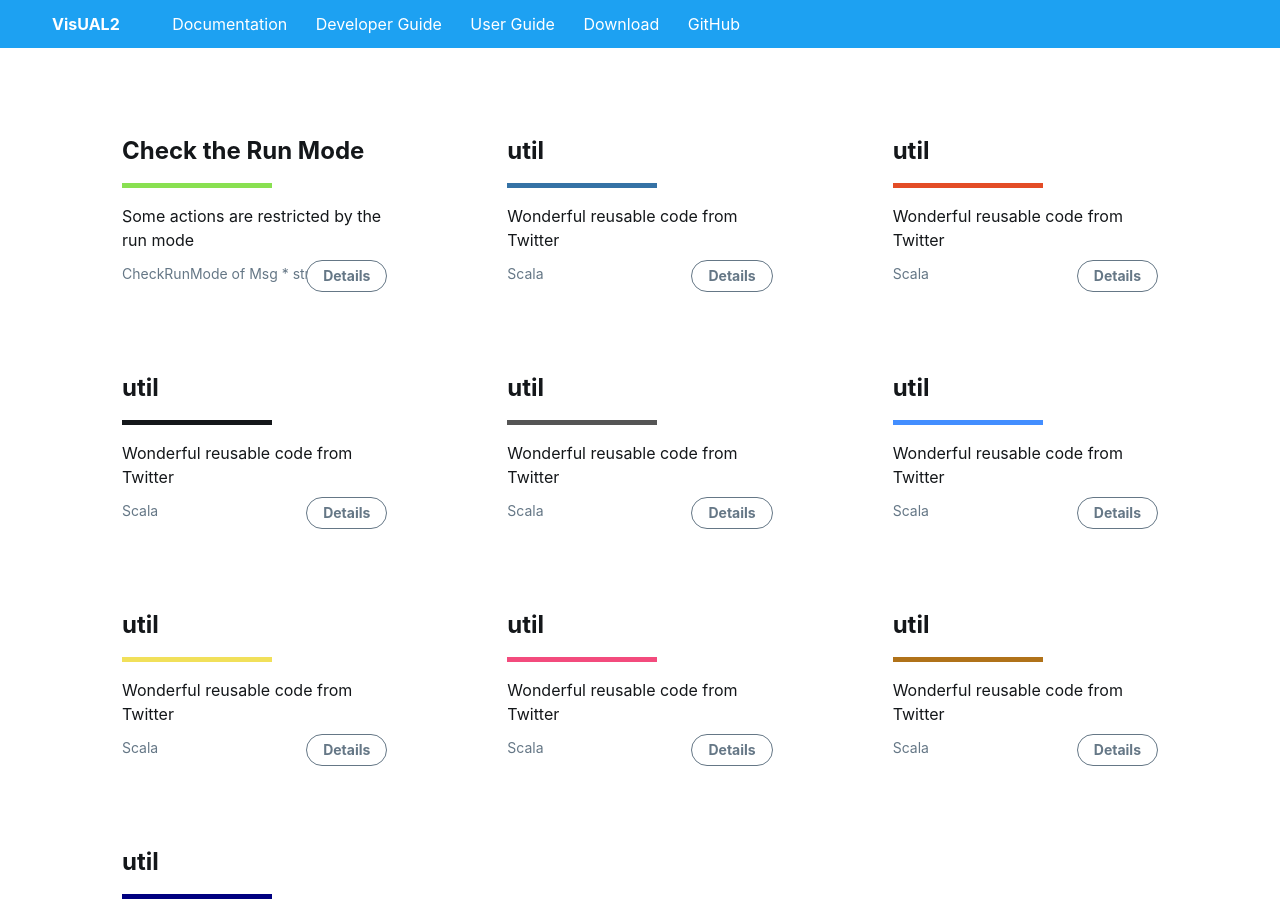
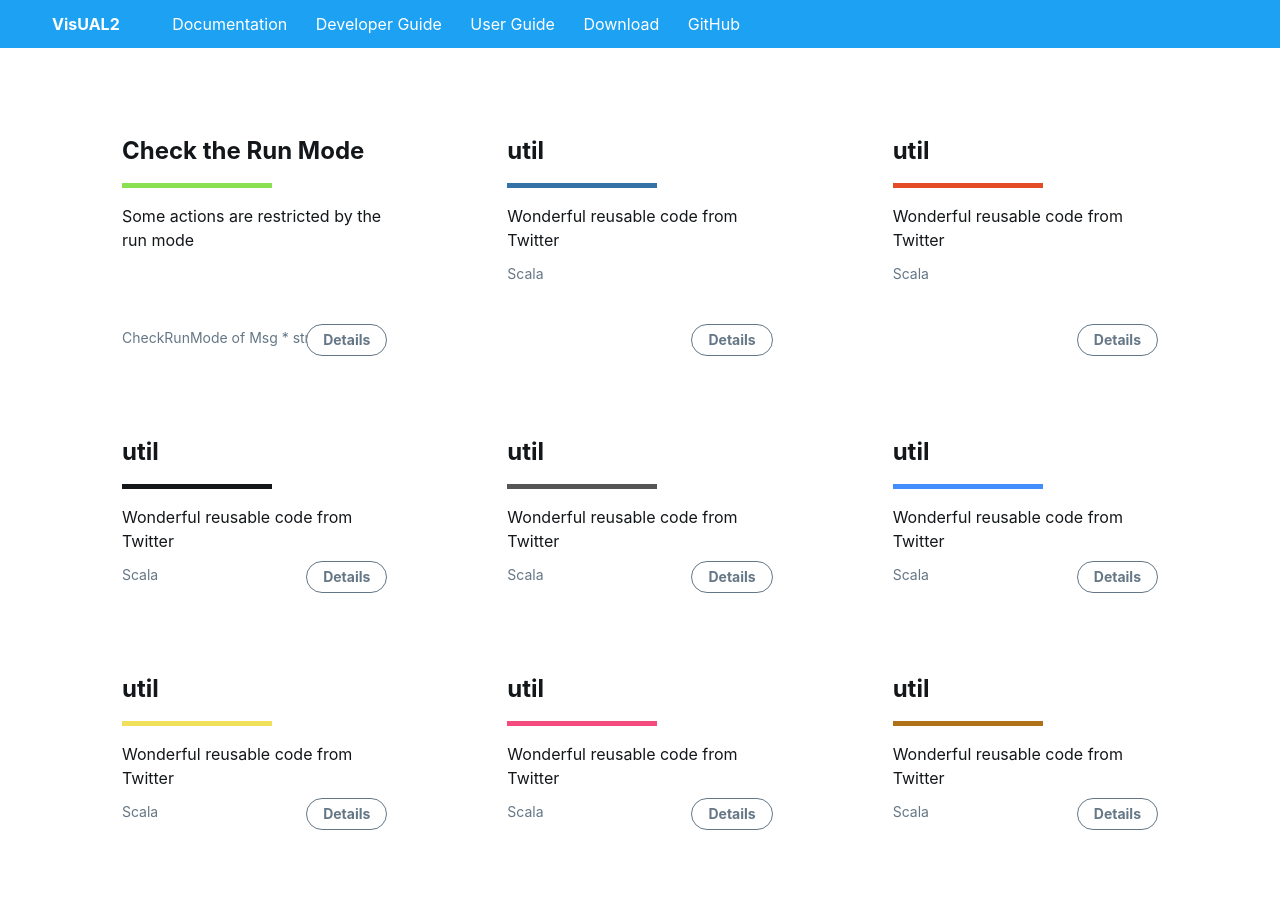
Before and after one commit to scc416/VisUAL2-doc, a Jekyll site: the page built from documentation.html, in a window 1280 px wide and 900 px high, scrolled down 353 px. Built offline with Jekyll 4.4.1, drawn with Linux system fonts in a browser that asks for light colours.

Commit message:
Update documentation.html

```diff
--- a/documentation.html
+++ b/documentation.html
@@ -26,6 +26,7 @@ custom_css: projects.css
         <div class="project-description xsmall-margin">
             <div>Some actions are restricted by the run mode</div>
         </div>
+        <div class="whitespace"></div>
         <p class="project-language">CheckRunMode of Msg * string</p>
         <a href="{{ site.baseurl }}/doc/checkrunmode">
             <button type="button" class="Button Button--tertiary">Details</button>
```
